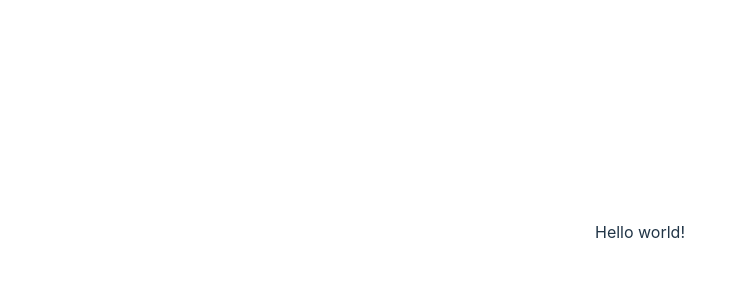
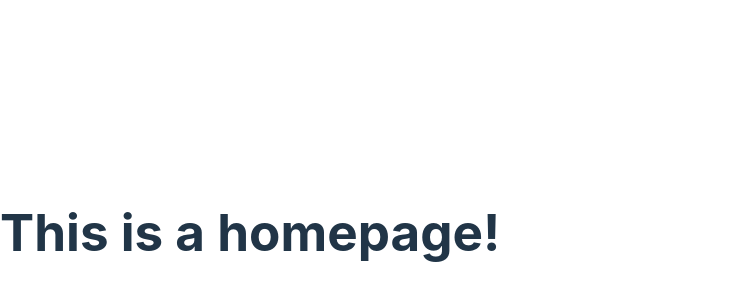
Before and after one commit to PawaOx4th/react-ts-e-commerce-app, a React (Vite) app: page / in a window 1280 px wide. Shown: the part 168-468 px from the top of the page, without its empty margins (0-746 px from the left). Built offline with nearby package versions, Linux system fonts and the light colour scheme.

Commit message:
feat: 🎸 initial router

```diff
--- a/src/App.tsx
+++ b/src/App.tsx
@@ -1,9 +1,44 @@
 import { useState } from "react"
 import reactLogo from "./assets/react.svg"
-import "./style/App.css"
+import { Routes, Route } from "react-router-dom"
+
+function HomePage() {
+  return (
+    <div>
+      <h1>This is a homepage!</h1>
+    </div>
+  )
+}
+
+function AboutPage() {
+  return (
+    <div>
+      <h1>This is a AboutPage!</h1>
+    </div>
+  )
+}
+
+function ErrorPage() {
+  return (
+    <div>
+      <h2>
+        <i>404 Page not found</i>
+      </h2>
+    </div>
+  )
+}
 
 function App() {
-  return <div className="App">Hello world!</div>
+  return (
+    <div>
+      <Routes>
+        <Route path="/" element={<HomePage />} />
+        {/*  http://localhost:5172/about */}
+        <Route path="about" element={<AboutPage />} caseSensitive />
+        <Route path="*" element={<ErrorPage />} />
+      </Routes>
+    </div>
+  )
 }
 
 export default App
--- a/src/main.tsx
+++ b/src/main.tsx
@@ -2,9 +2,12 @@ import React from "react"
 import ReactDOM from "react-dom/client"
 import App from "./App"
 import "./style/index.css"
+import { BrowserRouter } from "react-router-dom"
 
 ReactDOM.createRoot(document.getElementById("root") as HTMLElement).render(
   <React.StrictMode>
-    <App />
+    <BrowserRouter>
+      <App />
+    </BrowserRouter>
   </React.StrictMode>
 )
```
